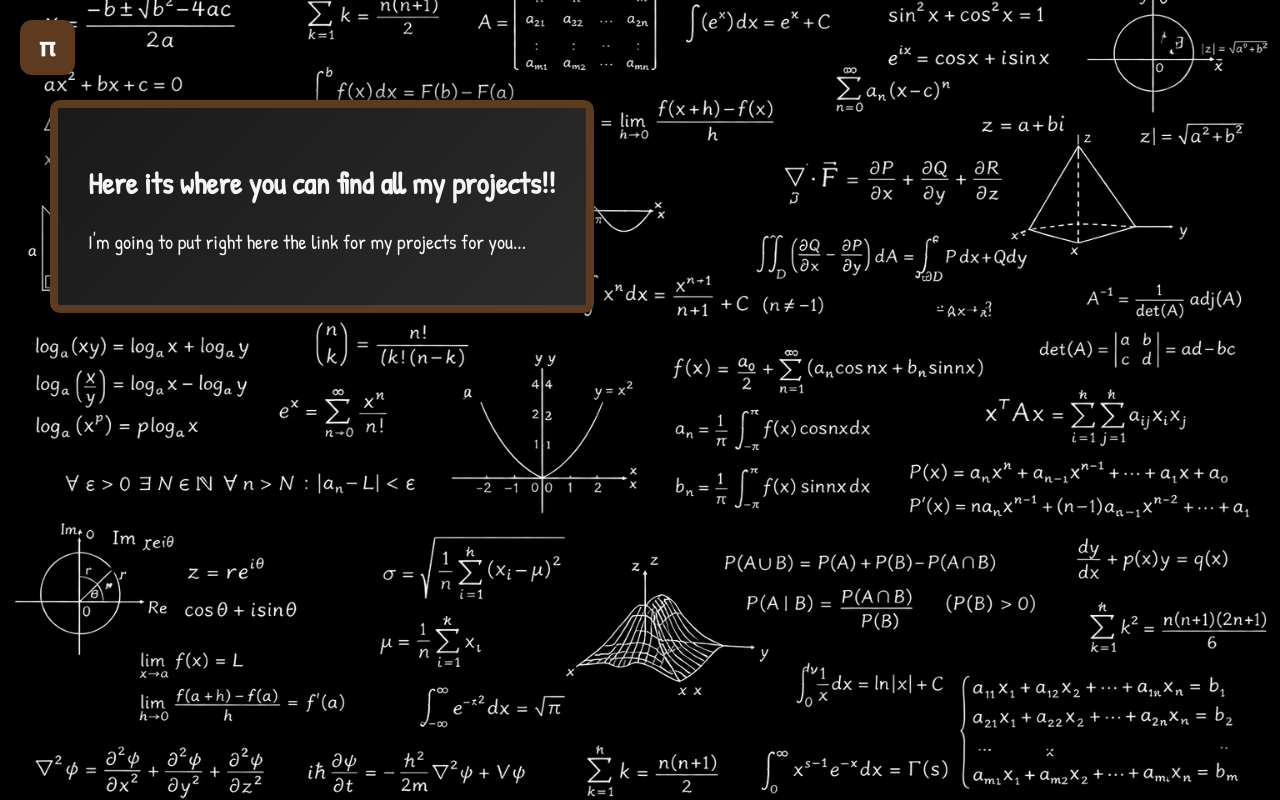
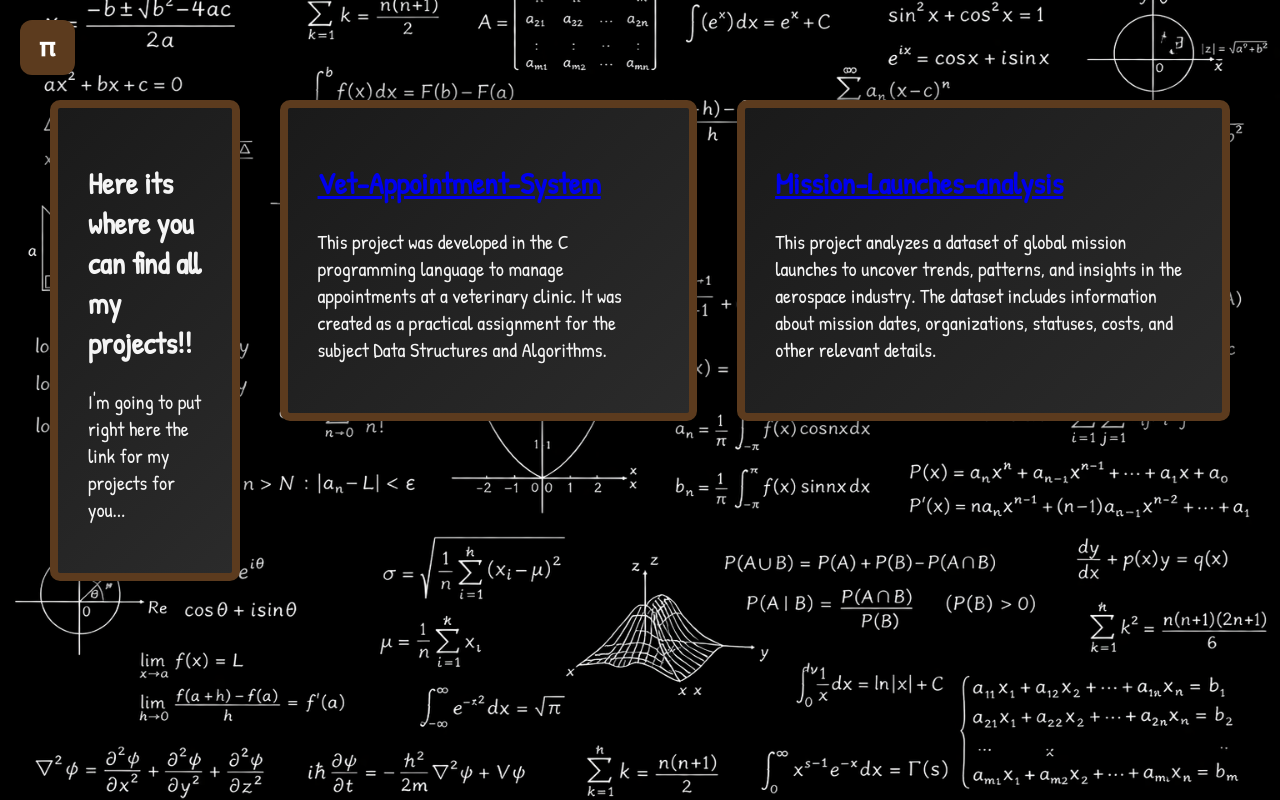
Before and after one commit to AxelSoubeste/Portfolio, a Django app: page /projects/ in a window 1280 px wide. Run offline with Django 5.2, Linux system fonts and the light colour scheme.

Commit message:
Added project links

```diff
--- a/Portfolio_app/templates/Portfolio_app/projects.html
+++ b/Portfolio_app/templates/Portfolio_app/projects.html
@@ -12,6 +12,22 @@
             I'm going to put right here the link for my projects for you...
         </p>
     </div>
+
+    <div class="pizarra-base">
+        <h2><a href="https://github.com/AxelSoubeste/vet_appointment-system">Vet-Appointment-System</a></h2>
+        <p>
+            This project was developed in the C programming language to manage appointments at a veterinary clinic.
+            It was created as a practical assignment for the subject Data Structures and Algorithms.
+        </p>
+    </div>
+
+    <div class="pizarra-base">
+        <h2><a href="https://github.com/AxelSoubeste/mission-launches-analysis">Mission-Launches-analysis</a></h2>
+        <p>
+            This project analyzes a dataset of global mission launches to uncover trends, patterns, and insights in the aerospace industry.
+            The dataset includes information about mission dates, organizations, statuses, costs, and other relevant details.
+        </p>
+    </div>
 </div>
 
 {% endblock %}
```
